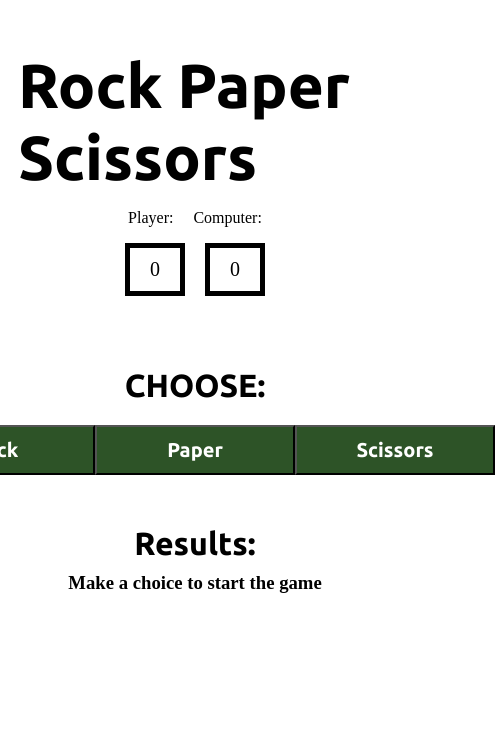
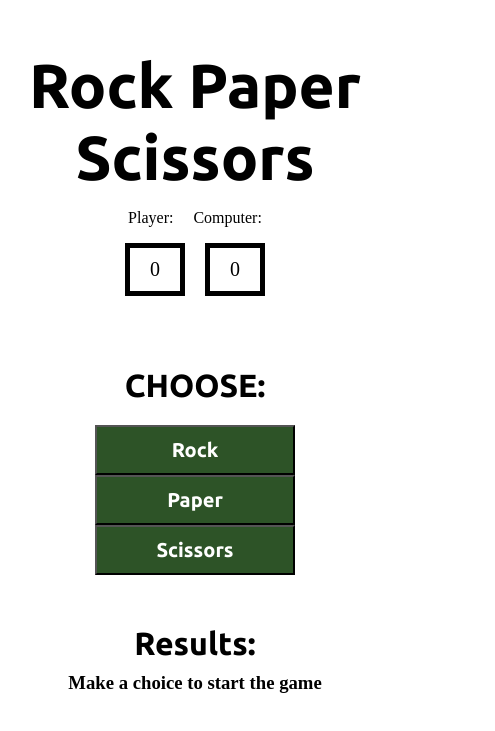
Before and after one commit to Joshrobertson023/rock-paper-scissors, a plain HTML site: page index.html in a window 390 px wide. Shown: the part 101-832 px from the top of the page, 495 px wide, since content can reach past the window. Drawn offline with Linux system fonts and the light colour scheme.

Commit message:
Added minor responsiveness for mobile

```diff
--- a/style.css
+++ b/style.css
@@ -5,7 +5,7 @@ body {
    background-color: #ffffff;
    padding: 100px 10px;
    height: 100vh;
-   overflow-y: hidden;
+   width: 100wh;
 }
 
 h1 {
@@ -19,6 +19,7 @@ h1 {
    font-size: 62px;
    margin-bottom: 0px;
    font-weight: 600;
+   text-align: center;
 }
 
 button {
@@ -38,6 +39,7 @@ button {
    display: flex;
    justify-content: center;
    align-items: center;
+   flex-wrap: wrap;
 }
 
 .results {
```
